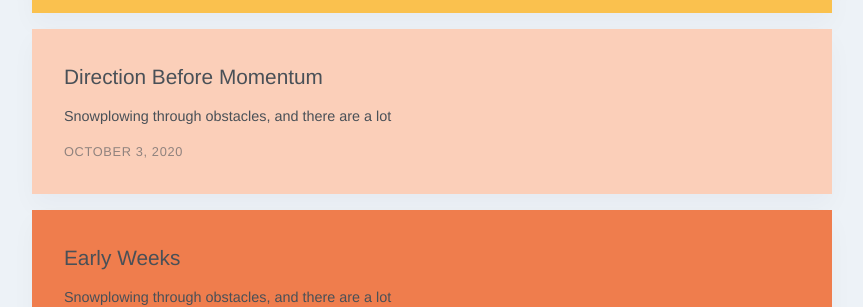
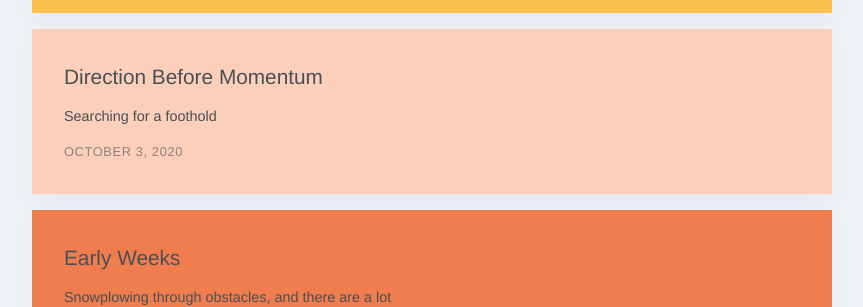
Before and after one commit to rdoyle99/rdoyle99, a Jekyll site: the page built from index.html, in a window 1280 px wide. Shown: the part 208-515 px from the top of the page, without its empty margins (208-1071 px from the left). Built offline with Jekyll 4.4.1, drawn with Linux system fonts in a browser that asks for light colours; some web fonts are replaced; comment, search, counter and statistics services are not loaded.

```diff
--- a/_posts/2020-10-03-Direction-Before-Momentum.md
+++ b/_posts/2020-10-03-Direction-Before-Momentum.md
@@ -2,7 +2,7 @@
 layout: post
 title: Direction Before Momentum
 description: Launched to my first users. Looking for feedback and usage.
-summary: Snowplowing through obstacles, and there are a lot
+summary: Searching for a foothold
 tags: [Personal, Projects]
 ---
 
```
